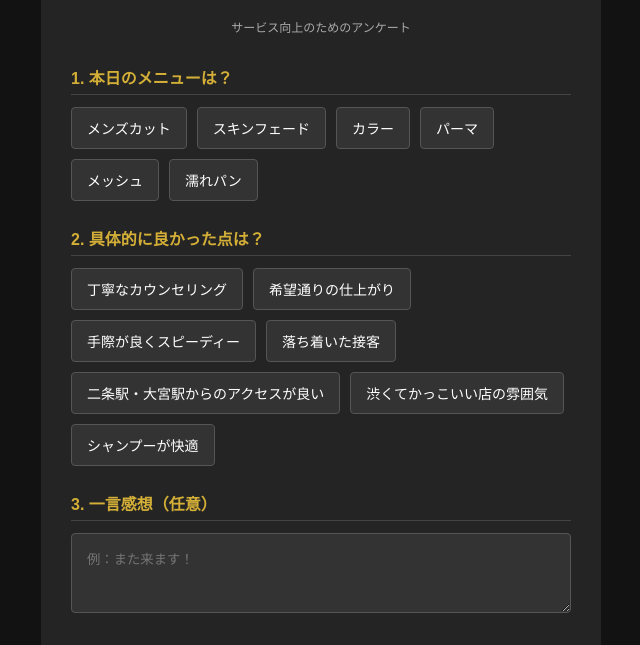
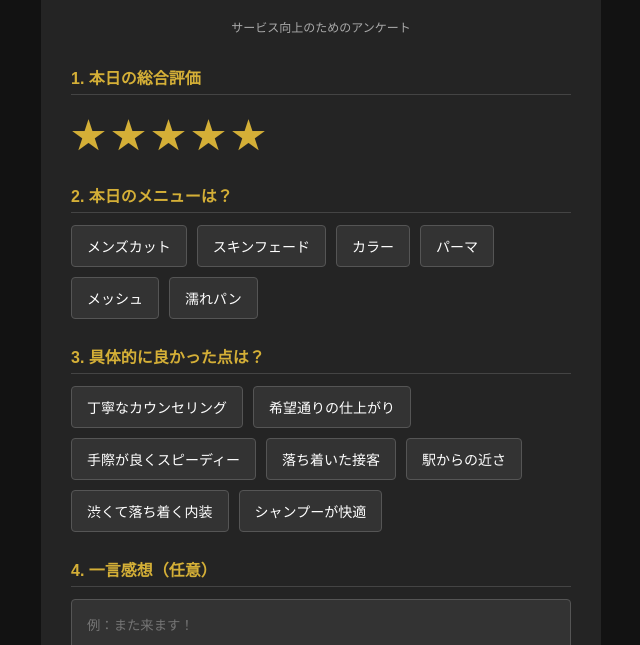
Before and after one commit to kenken1227h-creator/kamiza-review2, a website: page public/index.html in a window 1280 px wide. Shown: the part 155-800 px from the top of the page, without its empty margins (319-959 px from the left). Drawn offline with Linux system fonts and the light colour scheme.

Commit message:
Update index.html

```diff
--- a/public/index.html
+++ b/public/index.html
@@ -3,7 +3,7 @@
 <head>
 <meta charset="UTF-8">
 <meta name="viewport" content="width=device-width, initial-scale=1.0">
-<title>BAR BER SHOP 髪座 - 口コミ生成</title>
+<title>BAR BER SHOP 髪座 - ご来店アンケート</title>
 <style>
   :root { --bg-color: #121212; --text-color: #f5f5f5; --accent-color: #d4af37; --box-bg: #242424; }
   body { font-family: sans-serif; background-color: var(--bg-color); color: var(--text-color); margin: 0; padding: 20px; display: flex; justify-content: center; }
@@ -12,16 +12,29 @@
   .lang-switch select { background: #333; color: #fff; border: 1px solid #555; padding: 8px 12px; border-radius: 4px; font-size: 14px; cursor: pointer; outline: none; }
   h1 { text-align: center; color: var(--accent-color); letter-spacing: 2px; margin-top: 0; }
   p.subtitle { text-align: center; font-size: 12px; color: #aaa; margin-bottom: 30px; }
+
   .form-group { margin-bottom: 25px; }
   label.section-title { display: block; font-weight: bold; margin-bottom: 12px; color: var(--accent-color); border-bottom: 1px solid #444; padding-bottom: 5px; }
+
+  /* 星評価のスタイル */
+  .star-rating { display: flex; flex-direction: row-reverse; justify-content: flex-end; gap: 5px; font-size: 35px; }
+  .star-rating input { display: none; }
+  .star-rating label { color: #555; cursor: pointer; transition: 0.2s; }
+  .star-rating input:checked ~ label, .star-rating label:hover, .star-rating label:hover ~ label { color: var(--accent-color); }
+
   .options { display: flex; flex-wrap: wrap; gap: 10px; }
   .option-btn { background-color: #333; color: #fff; border: 1px solid #555; padding: 10px 15px; border-radius: 4px; cursor: pointer; font-size: 14px; transition: 0.3s; }
   .option-btn.selected { background-color: var(--accent-color); color: #121212; font-weight: bold; }
   textarea { width: 100%; background-color: #333; border: 1px solid #555; color: #fff; padding: 15px; border-radius: 4px; box-sizing: border-box; min-height: 80px; font-family: inherit; }
+
   .generate-btn { width: 100%; background-color: var(--text-color); color: var(--bg-color); border: none; padding: 18px; font-size: 16px; font-weight: bold; border-radius: 4px; cursor: pointer; margin-top: 10px; }
   .generate-btn:disabled { background-color: #555; }
+
   .result-area { display: none; margin-top: 30px; padding-top: 20px; border-top: 1px dashed #555; }
   .copy-btn { width: 100%; background-color: var(--accent-color); color: #121212; border: none; padding: 18px; font-size: 16px; font-weight: bold; border-radius: 4px; margin-top: 15px; cursor: pointer; }
+
+  /* サンクスメッセージのスタイル */
+  .thank-you-msg { text-align: center; font-weight: bold; color: var(--accent-color); font-size: 18px; line-height: 1.5; padding: 20px 0; }
 </style>
 </head>
 <body>
@@ -41,26 +54,42 @@
   <p class="subtitle" id="subtitle">サービス向上のためのアンケート</p>
 
   <div class="form-group">
-    <label class="section-title" id="q_menu_title">1. 本日のメニューは？</label>
+    <label class="section-title" id="q_rating_title">1. 本日の総合評価</label>
+    <div class="star-rating">
+      <input type="radio" id="star5" name="rating" value="5" checked><label for="star5">★</label>
+      <input type="radio" id="star4" name="rating" value="4"><label for="star4">★</label>
+      <input type="radio" id="star3" name="rating" value="3"><label for="star3">★</label>
+      <input type="radio" id="star2" name="rating" value="2"><label for="star2">★</label>
+      <input type="radio" id="star1" name="rating" value="1"><label for="star1">★</label>
+    </div>
+  </div>
+
+  <div class="form-group">
+    <label class="section-title" id="q_menu_title">2. 本日のメニューは？</label>
     <div class="options" id="menuOptions"></div>
   </div>
 
   <div class="form-group">
-    <label class="section-title" id="q_point_title">2. 具体的に良かった点は？</label>
+    <label class="section-title" id="q_point_title">3. 具体的に良かった点は？</label>
     <div class="options" id="pointOptions"></div>
   </div>
 
   <div class="form-group">
-    <label class="section-title" id="q_free_title">3. 一言感想（任意）</label>
+    <label class="section-title" id="q_free_title">4. 一言感想（任意）</label>
     <textarea id="freeText" placeholder="例：また来ます！"></textarea>
   </div>
 
   <button class="generate-btn" id="generateBtn" onclick="generateReview()">口コミの文章を作成する</button>
 
   <div class="result-area" id="resultArea">
-    <label class="section-title" id="res_title">完成した文章</label>
-    <textarea id="finalReview" style="min-height: 120px;"></textarea>
-    <button class="copy-btn" id="copyBtn" onclick="copyAndOpenMap()">📋 コピーしてGoogleマップを開く</button>
+    <div id="reviewContent" style="display:none;">
+      <label class="section-title" id="res_title">完成した文章</label>
+      <textarea id="finalReview" style="min-height: 120px;"></textarea>
+      <button class="copy-btn" id="copyBtn" onclick="copyAndOpenMap()">📋 コピーしてGoogleマップを開く</button>
+    </div>
+
+    <div id="thankYouContent" class="thank-you-msg" style="display:none;">
+      </div>
   </div>
 </div>
 
@@ -81,17 +110,17 @@
     { id: "p2", ja: "希望通りの仕上がり", en: "Finish as imagined", ko: "원하던 스타일 완성", zh_cn: "符合预期的效果", zh_tw: "符合預期的效果" },
     { id: "p3", ja: "手際が良くスピーディー", en: "Efficiency", ko: "빠르고 능숙함", zh_cn: "手法娴熟", zh_tw: "手法俐落" },
     { id: "p4", ja: "落ち着いた接客", en: "Friendly atmosphere", ko: "편안한 분위기", zh_cn: "轻松的氛围", zh_tw: "輕鬆的氛圍" },
-    { id: "p5", ja: "二条駅・大宮駅からのアクセスが良い", en: "Close to Nijo/Omiya station", ko: "니조역/오미야역에서 가까움", zh_cn: "离二条站/大宫站近", zh_tw: "離二條站/大宮站近" },
-    { id: "p6", ja: "渋くてかっこいい店の雰囲気", en: "Cool & relaxing interior", ko: "멋진 인테리어", zh_cn: "复古舒适的内饰", zh_tw: "復古舒適的裝潢" },
+    { id: "p5", ja: "駅からの近さ", en: "Close to the station", ko: "역에서 가까움", zh_cn: "离车站近", zh_tw: "離車站近" },
+    { id: "p6", ja: "渋くて落ち着く内装", en: "Cool & relaxing interior", ko: "멋진 인테리어", zh_cn: "复古舒适的内饰", zh_tw: "復古舒適的裝潢" },
     { id: "p7", ja: "シャンプーが快適", en: "Comfortable shampoo", ko: "시원한 샴푸", zh_cn: "舒适的洗发", zh_tw: "舒服的洗髮" }
   ];
 
   const uiText = {
-    ja: { sub: "サービス向上のためのアンケート", q_menu: "1. 本日のメニューは？", q_point: "2. 具体的に良かった点は？", q_free: "3. 一言感想（任意）", ph: "例：また来ます！", btn: "口コミの文章を作成する", res: "完成した文章", copy: "📋 コピーしてGoogleマップを開く", loading: "生成中...", error: "失敗しました。", copied: "コピーしました！" },
-    en: { sub: "Customer Satisfaction Survey", q_menu: "1. Today's Menu?", q_point: "2. What did you like?", q_free: "3. Comments (Optional)", ph: "ex: I'll come back!", btn: "Generate Review", res: "Generated Review", copy: "📋 Copy & Open Google Maps", loading: "Generating...", error: "Failed.", copied: "Copied!" },
-    ko: { sub: "서비스 향상을 위한 설문조사", q_menu: "1. 오늘의 메뉴는?", q_point: "2. 좋았던 점은?", q_free: "3. 한마디 (선택)", ph: "예: 또 올게요!", btn: "리뷰 작성하기", res: "완성된 리뷰", copy: "📋 복사 후 Google 지도 열기", loading: "생성 중...", error: "실패했습니다.", copied: "복사되었습니다!" },
-    zh_cn: { sub: "服务满意度调查", q_menu: "1. 今天的项目？", q_point: "2. 满意的地方？", q_free: "3. 留言（选填）", ph: "例：下次还会来！", btn: "生成评价", res: "生成的评价", copy: "📋 复制并打开Google地图", loading: "生成中...", error: "失败。", copied: "已复制！" },
-    zh_tw: { sub: "服務滿意度調查", q_menu: "1. 今天的項目？", q_point: "2. 滿意的地方？", q_free: "3. 留言（選填）", ph: "例：下次還會來！", btn: "生成評價", res: "生成的評價", copy: "📋 複製並打開Google地圖", loading: "生成中...", error: "失敗。", copied: "已複製！" }
+    ja: { sub: "サービス向上のためのアンケート", q_rating: "1. 本日の総合評価", q_menu: "2. 本日のメニューは？", q_point: "3. 具体的に良かった点は？", q_free: "4. 一言感想（任意）", ph: "例：また来ます！", btn: "アンケートを送信する", res: "完成した文章", copy: "📋 コピーしてGoogleマップを開く", loading: "処理中...", error: "失敗しました。", copied: "コピーしました！", thanks: "貴重なご意見ありがとうございました。<br>今後のサービス改善に役立てさせていただきます。" },
+    en: { sub: "Customer Satisfaction Survey", q_rating: "1. Overall Rating", q_menu: "2. Today's Menu?", q_point: "3. What did you like?", q_free: "4. Comments (Optional)", ph: "ex: I'll come back!", btn: "Submit Feedback", res: "Generated Review", copy: "📋 Copy & Open Google Maps", loading: "Processing...", error: "Failed.", copied: "Copied!", thanks: "Thank you for your valuable feedback.<br>We will use it to improve our service." },
+    ko: { sub: "서비스 향상을 위한 설문조사", q_rating: "1. 종합 평가", q_menu: "2. 오늘의 메뉴는?", q_point: "3. 좋았던 점은?", q_free: "4. 한마디 (선택)", ph: "예: 또 올게요!", btn: "설문 제출하기", res: "완성된 리뷰", copy: "📋 복사 후 Google 지도 열기", loading: "처리 중...", error: "실패했습니다.", copied: "복사되었습니다!", thanks: "소중한 의견 감사드립니다.<br>앞으로의 서비스 개선에 활용하겠습니다." },
+    zh_cn: { sub: "服务满意度调查", q_rating: "1. 综合评价", q_menu: "2. 今天的项目？", q_point: "3. 满意的地方？", q_free: "4. 留言（选填）", ph: "例：下次还会来！", btn: "提交问卷", res: "生成的评价", copy: "📋 复制并打开Google地图", loading: "处理中...", error: "失败。", copied: "已复制！", thanks: "感谢您的宝贵意见。<br>我们将用于改善我们的服务。" },
+    zh_tw: { sub: "服務滿意度調查", q_rating: "1. 綜合評價", q_menu: "2. 今天的項目？", q_point: "3. 滿意的地方？", q_free: "4. 留言（選填）", ph: "例：下次還會來！", btn: "提交問卷", res: "生成的評價", copy: "📋 複製並打開Google地圖", loading: "處理中...", error: "失敗。", copied: "已複製！", thanks: "感謝您的寶貴意見。<br>我們將用於改善我們的服務。" }
   };
 
   let selectedMenus = [];
@@ -123,6 +152,7 @@
     currentLang = document.getElementById("langSelect").value;
     const ui = uiText[currentLang];
     document.getElementById("subtitle").innerText = ui.sub;
+    document.getElementById("q_rating_title").innerText = ui.q_rating;
     document.getElementById("q_menu_title").innerText = ui.q_menu;
     document.getElementById("q_point_title").innerText = ui.q_point;
     document.getElementById("q_free_title").innerText = ui.q_free;
@@ -134,9 +164,33 @@
   }
 
   async function generateReview() {
+    // 選択された星の数を取得
+    const rating = parseInt(document.querySelector('input[name="rating"]:checked').value);
     const generateBtn = document.getElementById("generateBtn");
+
     generateBtn.disabled = true;
     generateBtn.innerText = uiText[currentLang].loading;
+
+    const resultArea = document.getElementById("resultArea");
+    const reviewContent = document.getElementById("reviewContent");
+    const thankYouContent = document.getElementById("thankYouContent");
+
+    resultArea.style.display = "block";
+
+    // ★ 星3以下の場合は、ここで処理を終了し、サンクスメッセージだけを表示する
+    if (rating <= 3) {
+      reviewContent.style.display = "none";
+      thankYouContent.style.display = "block";
+      thankYouContent.innerHTML = uiText[currentLang].thanks;
+
+      generateBtn.disabled = false;
+      generateBtn.innerText = uiText[currentLang].btn;
+      return; // ここで処理ストップ（APIは叩かない）
+    }
+
+    // ★ 星4・5の場合はAIで口コミを生成してGoogleマップへ誘導する
+    thankYouContent.style.display = "none";
+    reviewContent.style.display = "block";
 
     const payload = {
       language: currentLang,
@@ -146,7 +200,6 @@
     };
 
     try {
-      // ★ ここがVercel用（/api/...）に変わっています
       const res = await fetch("/api/generate-review", {
         method: "POST",
         headers: { "Content-Type": "application/json" },
@@ -157,7 +210,6 @@
       if (!res.ok) throw new Error(data.error || "生成失敗");
 
       document.getElementById("finalReview").value = data.review;
-      document.getElementById("resultArea").style.display = "block";
     } catch (err) {
       console.error(err);
       alert(uiText[currentLang].error);
```
